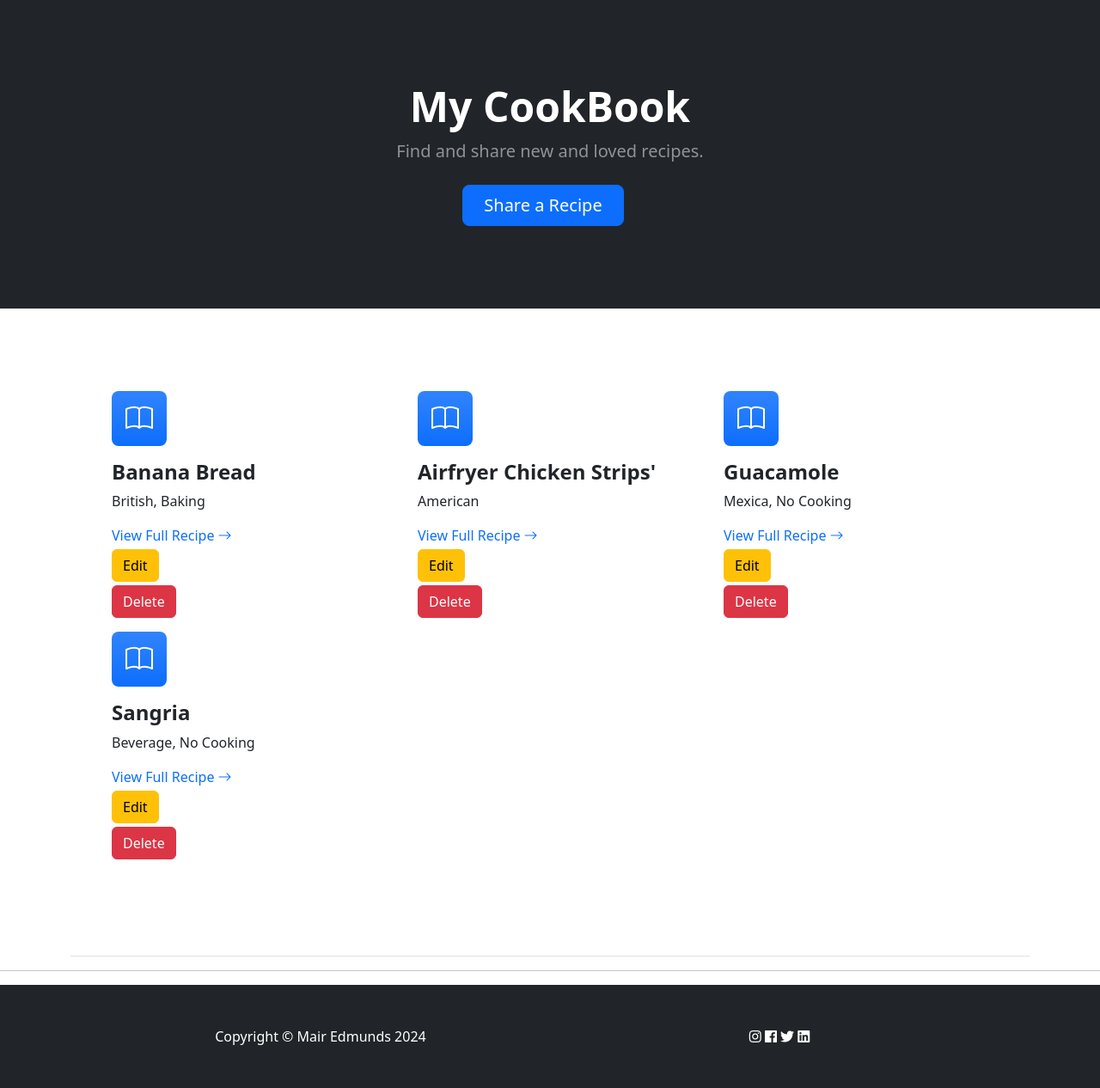
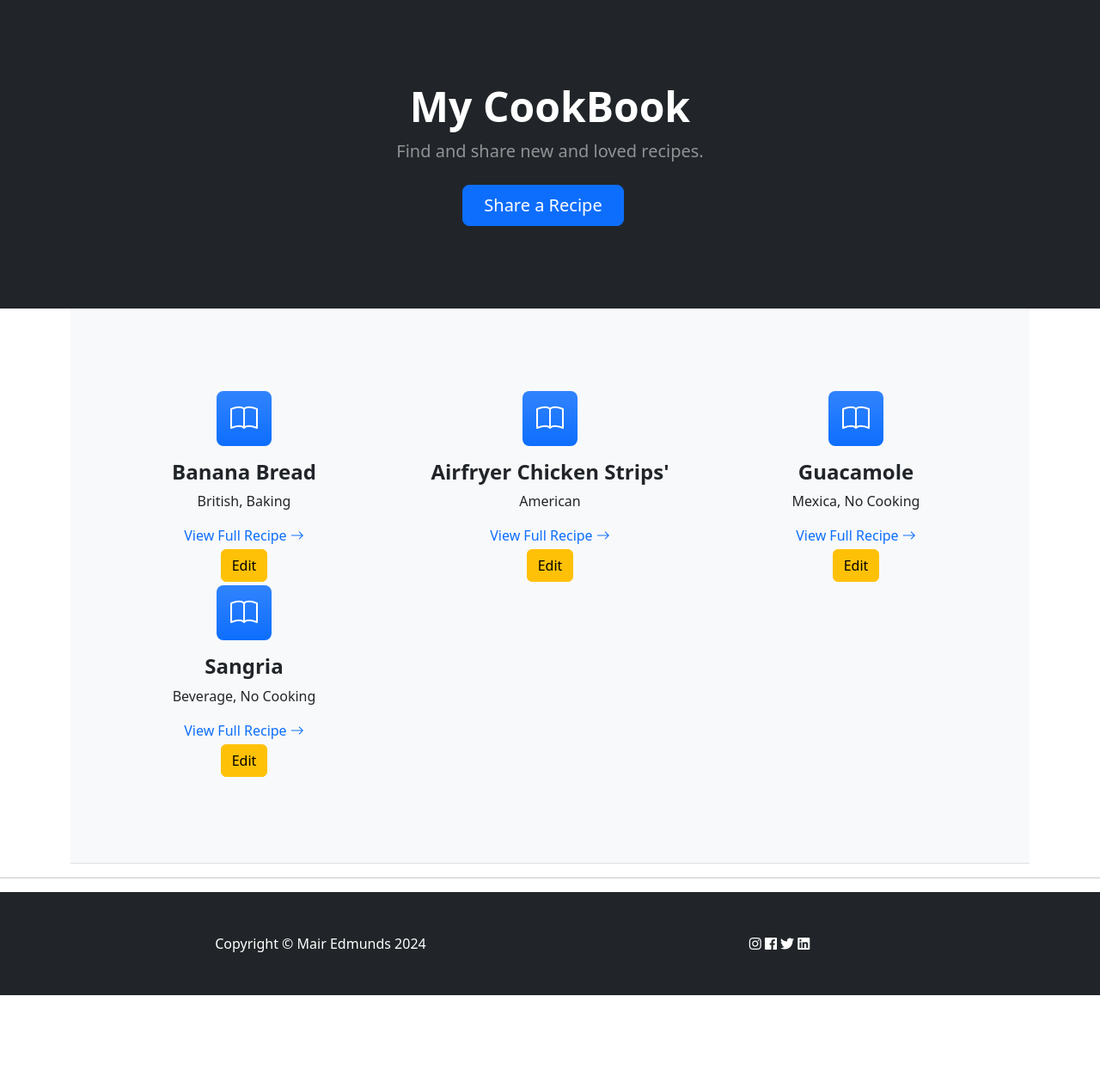
Before and after one commit to Mair-E/MilestoneProject3, a Flask app: page / in a window 1280 px wide. Shown: the part 57-1323 px from the top of the page at 86% size. After the commit the page ends 1215 px from the top, so only its background shows below. Run offline with Flask 3, Linux system fonts and the light colour scheme; some libraries are stand-ins or nearby versions.

Commit message:
Move Delete button from index.html to edit-recipe.html and align with other button formats

```diff
--- a/templates/index.html
+++ b/templates/index.html
@@ -3,11 +3,11 @@
 
 <!-- Recipe section-->
 
-<section class="py-5 border-bottom" id="features">
+<section class="bg-light py-5 border-bottom" id="features">
     <div class="container px-5 my-5">
         <div class="row gx-5">
             {% for recipe in recipes %}
-            <div class="col-lg-4 mb-5 mb-lg-0">
+            <div class="col-lg-4 mb-5 mb-lg-0 text-center">
                 <div class="feature bg-primary bg-gradient text-white rounded-3 mb-3"><i class="bi bi-book"></i>
                     <!-- Add bootstrap icon to README.md-->
                 </div>
@@ -24,11 +24,6 @@
                         Edit
                     </a>
                 </div>
-                <div class="mb-3">
-                    <a class="btn btn-danger" href="{{ url_for('delete_recipe', recipe_id=recipe.id) }}">
-                        Delete
-                    </a>
-                </div>
             </div>
             {% endfor %}
 
```
Also changed, not shown: templates/edit_recipe.html (+8 -3 lines).
